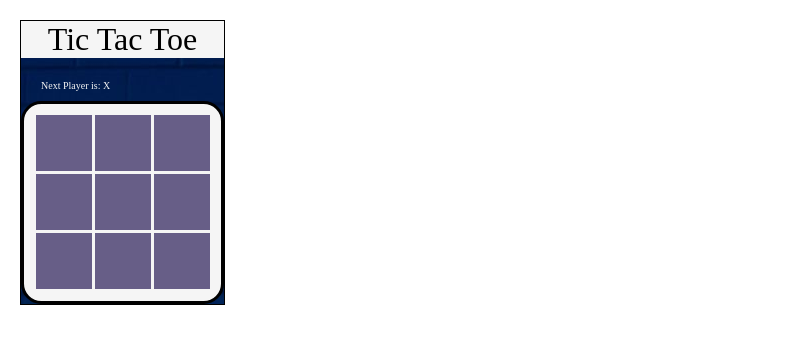
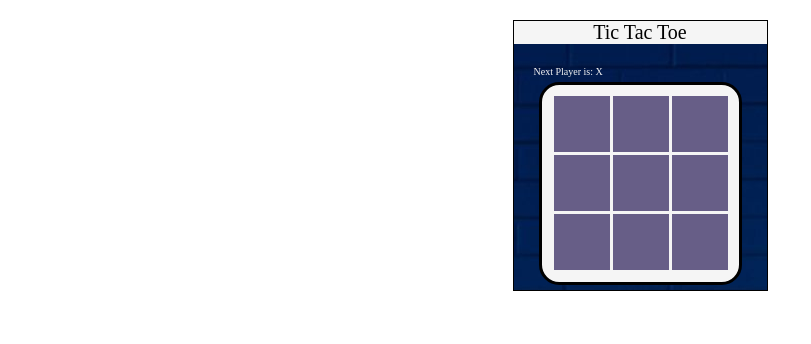
Before and after one commit to An-Aries-Adventure/tictactoereact, a React (Create React App) app: page / in a window 1280 px wide. Shown: the top 344 px of the page, without its empty margins (0-811 px from the left). Built offline with nearby package versions, Linux system fonts and the light colour scheme.

Commit message:
continued to style added html rules and global rules for margin and font. extended background image and centered board in background. need to erename classes.

```diff
--- a/src/App.css
+++ b/src/App.css
@@ -1,8 +1,19 @@
+*,
+*::before,
+*::after {
+  margin: 0;
+  padding: 0;
+  box-sizing: inherit;
+}
+
+html {
+  font-size: 62.5%;
+  box-sizing: border-box;
+}
+
 body {
   font: "Century Gothic", Futura, sans-serif;
-  font-size: 62.5%;
   margin: 20px;
-  box-sizing: border-box;
   display: flex;
   color: whitesmoke;
 }
@@ -69,12 +80,22 @@ ul {
   flex-direction: row;
 } */
 
+.game-board {
+  margin-left: 2rem;
+  margin-right: 2rem;
+  padding: 5px;
+}
+
 .game-info {
   margin-left: 20px;
 }
 
 .gameWrapper {
-  margin: auto auto;
+  margin: 0 auto;
   width: 100%;
   justify-content: center;
 }
+
+#root {
+  margin: 0 auto;
+}
```
